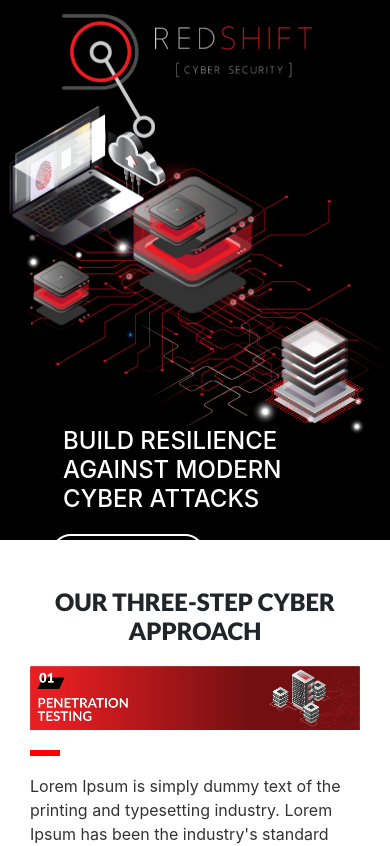
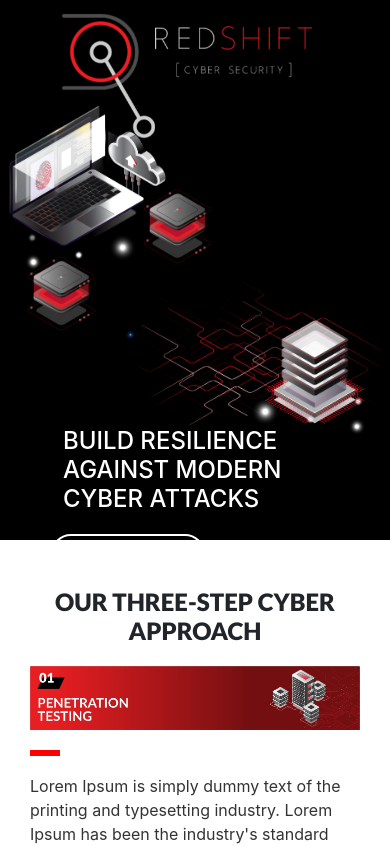
Before and after one commit to Panfi/Redshift, a React (Create React App) app: page / in a window 390 px wide. Shown: the top 846 px of the page. Built offline with nearby package versions, Linux system fonts and the light colour scheme.

Commit message:
Update home.css

```diff
--- a/src/pages/homeComponent/home.css
+++ b/src/pages/homeComponent/home.css
@@ -431,7 +431,7 @@
     display: none !important;
   }
   .home {
-    background: #000 url("../../assets/images/Group1028@2x.png") no-repeat center center;
+    /*background: #000 url("../../assets/images/Group1028@2x.png") no-repeat center center;*/
     background-size: contain;
     background-position-y: 80%;
 
```
